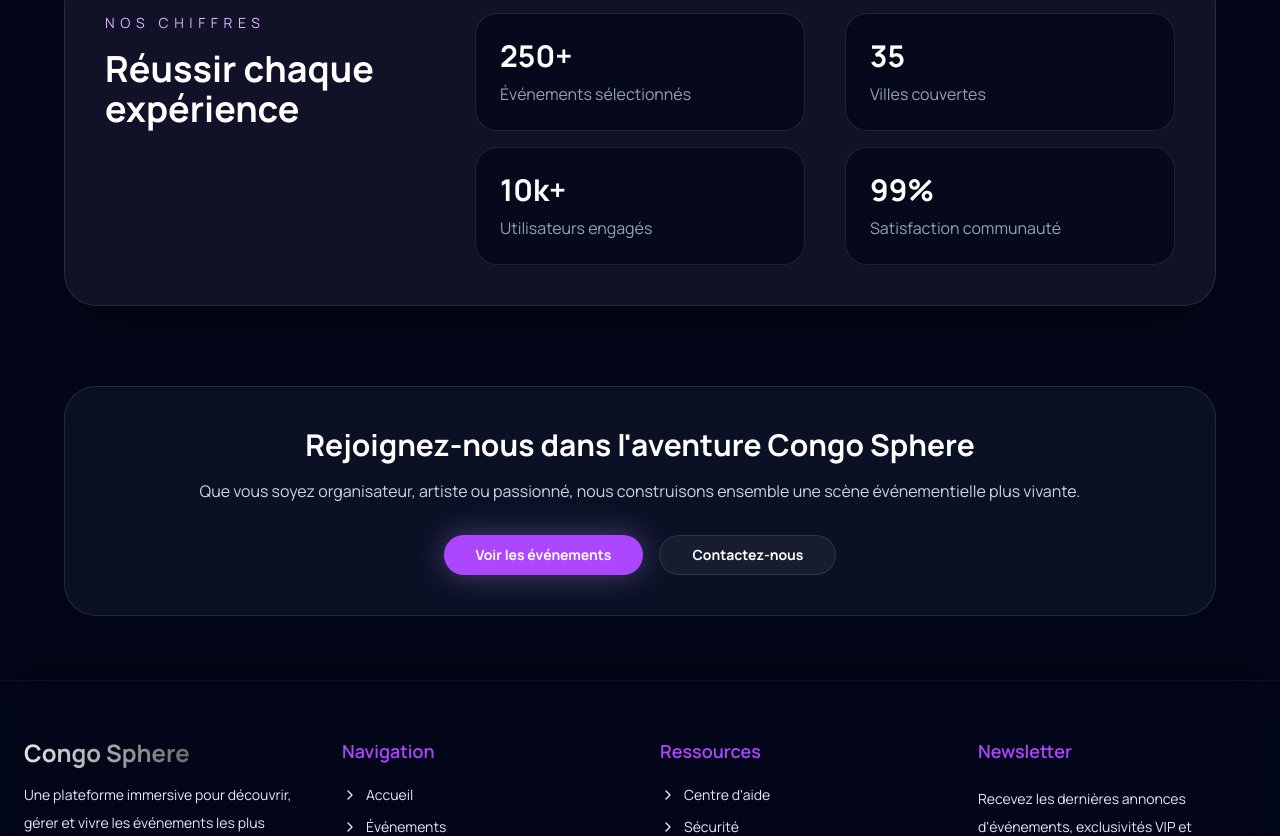
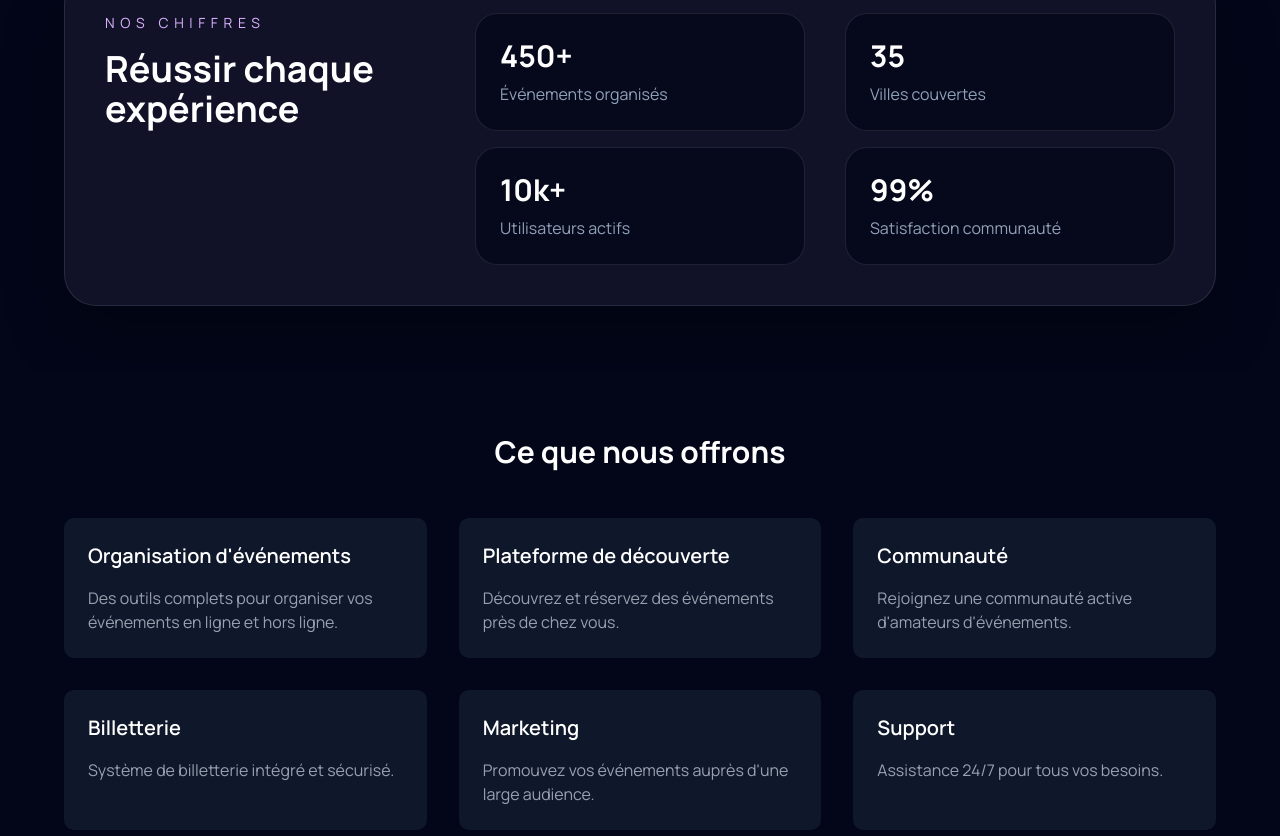
Before and after one commit to Zeno-Solutions/congo-sphere, a Next.js app: page /about in a window 1280 px wide. Shown: the part 1558-2394 px from the top of the page. Built offline with nearby package versions, Linux system fonts and the light colour scheme.

Commit message:
amelioration de about

```diff
--- a/app/(pages)/about/page.tsx
+++ b/app/(pages)/about/page.tsx
@@ -1,6 +1,4 @@
-import BottomNav from "@/components/BottomNav/BottomNav";
 import Link from "next/link";
-
 export const metadata = {
   title: "À propos - Congo Sphere",
   description:
@@ -8,6 +6,39 @@ export const metadata = {
 };
 
 export default function About() {
+  const stats = [
+    { label: "Événements organisés", value: "450+" },
+    { label: "Utilisateurs actifs", value: "10k+" },
+    { label: "Villes couvertes", value: "35" },
+    { label: "Satisfaction communauté", value: "99%" },
+  ];
+  const offre = [
+    {
+      title: "Organisation d'événements",
+      description:
+        "Des outils complets pour organiser vos événements en ligne et hors ligne.",
+    },
+    {
+      title: "Plateforme de découverte",
+      description: "Découvrez et réservez des événements près de chez vous.",
+    },
+    {
+      title: "Communauté",
+      description: "Rejoignez une communauté active d'amateurs d'événements.",
+    },
+    {
+      title: "Billetterie",
+      description: "Système de billetterie intégré et sécurisé.",
+    },
+    {
+      title: "Marketing",
+      description: "Promouvez vos événements auprès d'une large audience.",
+    },
+    {
+      title: "Support",
+      description: "Assistance 24/7 pour tous vos besoins.",
+    },
+  ];
   return (
     <>
       <section className="relative min-h-[75vh] bg-[#06060c] flex items-center justify-center overflow-hidden pt-20">
@@ -143,36 +174,58 @@ export default function About() {
                   Réussir chaque expérience
                 </h3>
               </div>
+
               <div className="grid gap-4">
-                <div className="rounded-3xl bg-slate-950/70 p-6 border border-white/10">
-                  <p className="text-3xl font-extrabold text-white">250+</p>
-                  <p className="text-slate-400 mt-2">Événements sélectionnés</p>
+                {stats.slice(0, 2).map((stat) => (
+                  <div
+                    key={stat.label}
+                    className="rounded-3xl bg-slate-950/70 p-6 border border-white/10"
+                  >
+                    <p className="text-3xl font-extrabold text-white">
+                      {stat.value}
+                    </p>
+                    <p className="text-slate-400 mt-2">{stat.label}</p>
                   </div>
-                <div className="rounded-3xl bg-slate-950/70 p-6 border border-white/10">
-                  <p className="text-3xl font-extrabold text-white">10k+</p>
-                  <p className="text-slate-400 mt-2">Utilisateurs engagés</p>
-                </div>
+                ))}
               </div>
               <div className="grid gap-4">
-                <div className="rounded-3xl bg-slate-950/70 p-6 border border-white/10">
-                  <p className="text-3xl font-extrabold text-white">35</p>
-                  <p className="text-slate-400 mt-2">Villes couvertes</p>
+                {stats.slice(2, 4).map((stat) => (
+                  <div
+                    key={stat.label}
+                    className="rounded-3xl bg-slate-950/70 p-6 border border-white/10"
+                  >
+                    <p className="text-3xl font-extrabold text-white">
+                      {stat.value}
+                    </p>
+                    <p className="text-slate-400 mt-2">{stat.label}</p>
                   </div>
-                <div className="rounded-3xl bg-slate-950/70 p-6 border border-white/10">
-                  <p className="text-3xl font-extrabold text-white">99%</p>
-                  <p className="text-slate-400 mt-2">Satisfaction communauté</p>
-                </div>
+                ))}
               </div>
             </div>
           </section>
-
-          <section className="rounded-[32px] border border-white/10 bg-slate-900/70 p-10 text-center">
+        </div>
+      </main>
+      <section className="bg-slate-950 text-white px-4 py-16 ">
+        <div className="max-w-6xl mx-auto">
+          <h2 className="text-3xl font-bold mb-12 text-center">
+            Ce que nous offrons
+          </h2>
+          <div className="grid md:grid-cols-2 lg:grid-cols-3 gap-8">
+            {offre.map((item) => (
+              <div key={item.title} className="bg-slate-900 p-6 rounded-lg">
+                <h3 className="text-xl font-semibold mb-4">{item.title}</h3>
+                <p className="text-gray-400">{item.description}</p>
+              </div>
+            ))}
+          </div>
+        </div>
+        <section className="rounded-[32px] border border-white/10 mt-10 max-w-280 mx-auto bg-slate-900/70 p-10 text-center">
           <h2 className="text-3xl font-bold mb-4">
             Rejoignez-nous dans l&apos;aventure Congo Sphere
           </h2>
           <p className="text-slate-300 mb-8">
-              Que vous soyez organisateur, artiste ou passionné, nous
-              construisons ensemble une scène événementielle plus vivante.
+            Que vous soyez organisateur, artiste ou passionné, nous construisons
+            ensemble une scène événementielle plus vivante.
           </p>
           <div className="flex flex-col sm:flex-row justify-center gap-4">
             <Link
@@ -189,9 +242,7 @@ export default function About() {
             </Link>
           </div>
         </section>
-        </div>
-      </main>
-      <BottomNav />
+      </section>
     </>
   );
 }
```
Lines whose indentation alone changed are shown as unchanged.
